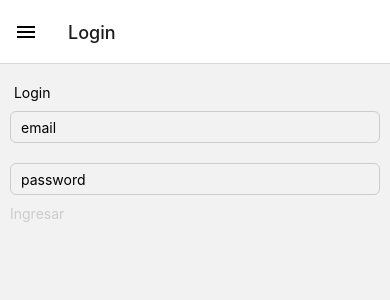
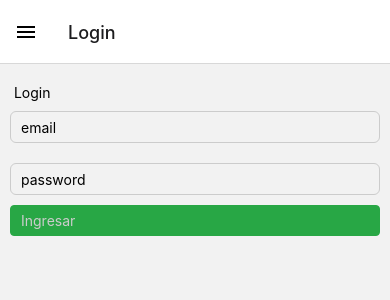
Before and after one commit to josefinagoni/proyecto-integrador-final, a React Native app: screen /Login in a window 390 px wide. Shown: the top 300 px of the page. Built offline with nearby package versions, Linux system fonts and the light colour scheme; no server answers.

Commit message:
boton login

```diff
--- a/src/screens/Login.js
+++ b/src/screens/Login.js
@@ -34,7 +34,7 @@ class Login extends Component{
                  <TouchableOpacity style={styles.button} onPress={()=>this.props.login(this.state.email, this.state.password)}>
                     <Text style={styles.textButton}>Ingresar</Text>
                 </TouchableOpacity>
-            }
+                }
 
             </View>
         )
@@ -57,9 +57,22 @@ const styles = StyleSheet.create({
         borderRadius: 6,
         marginVertical: 10,
     },
+    button:{
+        backgroundColor:'#28a745',
+        paddingHorizontal: 10,
+        paddingVertical: 6,
+        textAlign: 'center',
+        borderRadius:4,
+        borderWidth:1,
+        borderStyle: 'solid',
+        borderColor: '#28a745'
+    },
     textButton:{
         color: '#ccc'
-    }
+    },
+
+
+
 })
 
 export default Login
```
